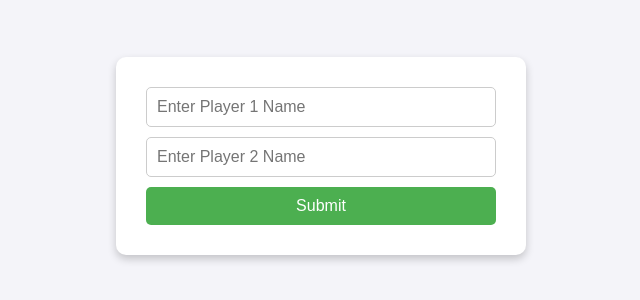
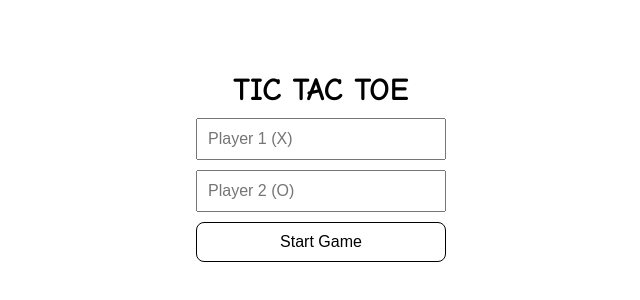
Before and after one commit to acciojob/tictactoe-Mahrozfatima786, a website: page main.html in a window 1280 px wide. Shown: the part 244-544 px from the top of the page, without its empty margins (319-959 px from the left). Drawn offline with Linux system fonts and the light colour scheme.

Commit message:
created a submission

```diff
--- a/main.html
+++ b/main.html
@@ -1,32 +1,28 @@
 <!DOCTYPE html>
+<html>
+<head>
+  <link rel="stylesheet" href="styles.css">
+</head>
+<body>
 
-<html>
+  <div class="container">
+    <h1>TIC TAC TOE</h1>
 
-<head>
-	<link rel="stylesheet" href="styles.css">
-</head>
-
-<body>
-	<!-- the entire body must be written by student -->
-	<div class="container">
+    <!-- Player Input Section -->
     <div id="player-inputs">
-      <div class="players">
-        <input type="text" id="player1" placeholder="Enter Player 1 Name">
-        <input type="text" id="player2" placeholder="Enter Player 2 Name">
-        <button id="submit">Submit</button>
-      </div>
+      <input type="text" id="player1" placeholder="Player 1 (X)">
+      <input type="text" id="player2" placeholder="Player 2 (O)">
+      <button id="submit">Start Game</button>
     </div>
 
+    <!-- Game Board Section -->
     <div id="game-board" style="display:none;">
-      <h1>Tic Tac Toe</h1>
-      <div class="message"></div>
+      <p class="message"></p>
       <div class="board" id="board"></div>
     </div>
   </div>
 
-    <script type="text/javascript" src="./script.js">
-</script>
+  <script src="script.js"></script>
 
 </body>
-
 </html>
--- a/styles.css
+++ b/styles.css
@@ -1,6 +1,6 @@
 body {
   font-family: Arial, sans-serif;
-      background-color: #f4f4f9;
+  background-color: #fff;
   display: flex;
   justify-content: center;
   align-items: center;
@@ -8,74 +8,59 @@ body {
   margin: 0;
 }
 
+h1 {
+  font-family: 'Comic Sans MS', cursive;
+  margin-bottom: 10px;
+}
+
 .container {
   text-align: center;
-      background: white;
-      padding: 30px;
-      border-radius: 10px;
-      box-shadow: 0 4px 8px rgba(0,0,0,0.2);
-      width: 350px;
 }
 
-    .players {
+#player-inputs {
   display: flex;
   flex-direction: column;
   gap: 10px;
+  width: 250px;
+  margin: auto;
 }
 
-    input {
+input, button {
   padding: 10px;
   font-size: 16px;
-      border-radius: 5px;
-      border: 1px solid #ccc;
 }
 
 button {
-      padding: 10px;
-      background-color: #4CAF50;
-      color: white;
-      border: none;
-      border-radius: 5px;
-      font-size: 16px;
   cursor: pointer;
-    }
-
-    button:hover {
-      background-color: #45a049;
+  border: 1px solid black;
+  background: white;
+  border-radius: 8px;
 }
 
 .board {
   display: grid;
   grid-template-columns: repeat(3, 100px);
   grid-template-rows: repeat(3, 100px);
-      gap: 5px;
-      justify-content: center;
+  gap: 2px;
   margin-top: 20px;
 }
 
 .cell {
-      background-color: #f0f0f0;
+  background-color: #ffc0cb;
   display: flex;
   justify-content: center;
   align-items: center;
-      font-size: 40px;
+  font-size: 42px;
+  text-transform: lowercase;
   cursor: pointer;
-      border-radius: 10px;
-      transition: background 0.2s, color 0.3s;
-      text-transform: lowercase;
-    }
-
-    .cell:hover {
-      background-color: #dcdcdc;
 }
 
 .winner {
-      background-color: #a855f7 !important; /* Purple */
+  background-color: purple !important;
   color: white !important;
 }
 
 .message {
   font-size: 18px;
-      margin-top: 15px;
-      color: #333;
+  margin-bottom: 10px;
 }
```
Also changed, not shown: script.js (indentation only). Lines whose indentation alone changed are shown as unchanged.
